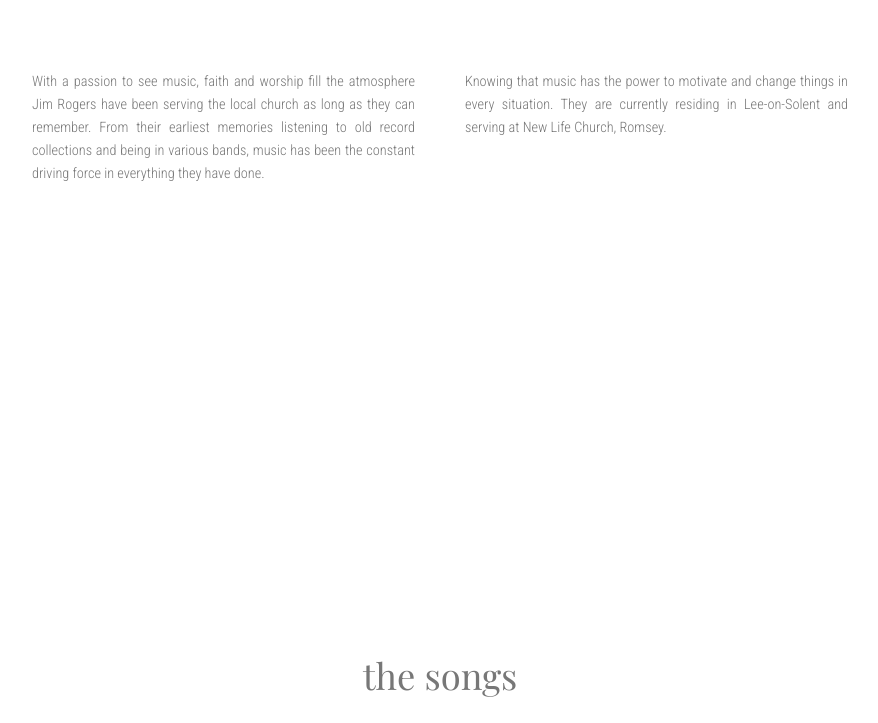
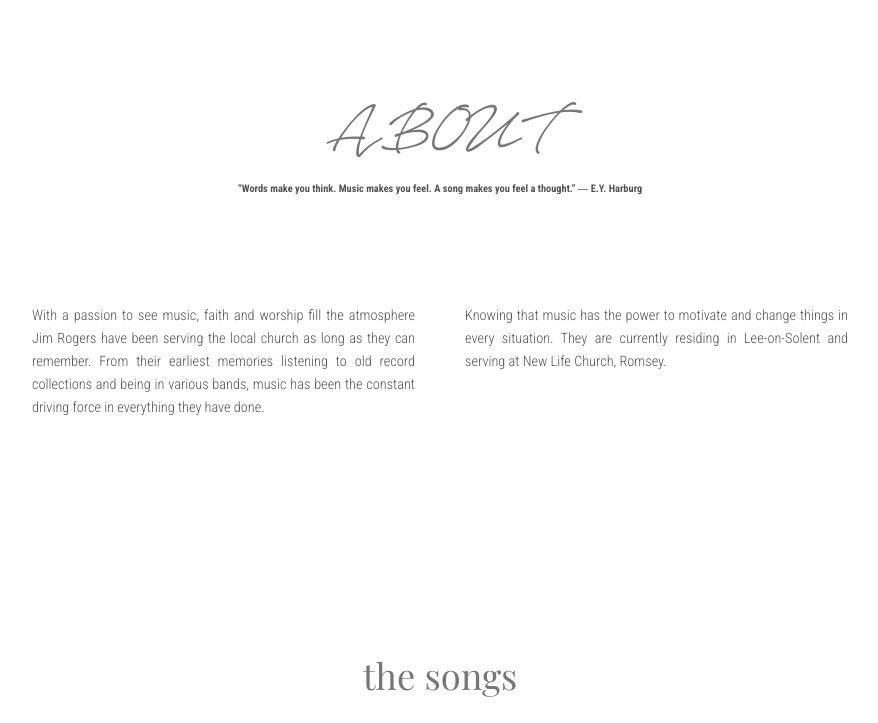
Before and after one commit to JimRogers/jimrogerswebsite, a Jekyll site: the page built from index.html, in a window 1280 px wide and 1400 px high, scrolled down 515 px. Shown: the part 185-908 px from the top of the window, without its empty margins (200-1078 px from the left). Built offline with Jekyll 4.4.1, drawn with Linux system fonts in a browser that asks for light colours; some web fonts are replaced; comment, search, counter and statistics services are not loaded; grey boxes are pictures that could not be loaded.

Commit message:
Add about title

```diff
--- a/_includes/about-section.html
+++ b/_includes/about-section.html
@@ -1,7 +1,9 @@
 <span id="about"></span>
 <section class="about">
  <div class="container">
-
+   <h3>ABOUT</h3>
+   <h4>“Words make you think. Music makes you feel. A song makes you feel a thought.”
+― E.Y. Harburg</h4>
    <div class="col-md-6">
      <div id="about-text">
                  <p>With a passion to see music, faith and worship fill the atmosphere Jim Rogers have been serving the local church as long as they can remember. From their earliest memories listening to old record collections and being in various bands, music has been the constant driving force in everything they have done.</p>
--- a/css/style.css
+++ b/css/style.css
@@ -307,10 +307,21 @@ About Section
   position:relative;
   height:600px;
 }
-
+.about h3 {
+  font-family: "Playfair Display";
+  font-size:3em;
+  color:#545454;
+  text-transform:italic;
+}
+.about h4 {
+  color:#545454;
+  font-family: "Roboto condensed";
+  font-size: 0.8em !important;
+  font-weight:bold;
+}
 #about-text {
   margin-top:0px;
-  padding-top:0px;
+  padding-top:50px;
   padding-bottom:0px;
   padding-left:10px;
   padding-right:10px;
@@ -318,7 +329,7 @@ About Section
 }
 #about-text p {
   font-family: "Roboto condensed";
-  color:#777 !important;
+  color:#545454 !important;
   font-size: 1.1em !important;
   line-height: 1.6em !important;
   text-align:justify;
```
